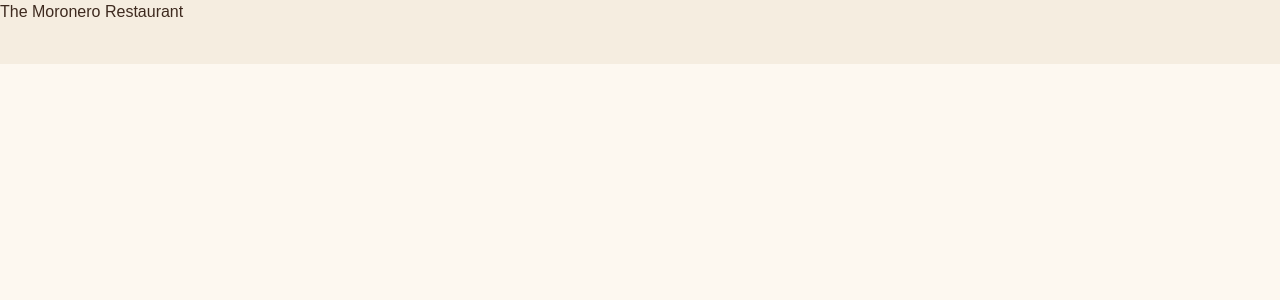
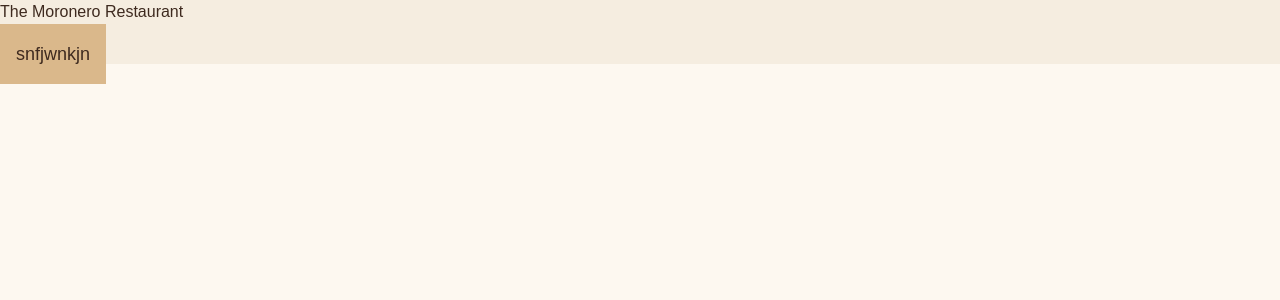
Before and after one commit to LauPR/The-Moronero-Restaurant, a Next.js app: page / in a window 1280 px wide. Shown: the top 300 px of the page. Built offline with nearby package versions, Linux system fonts and the light colour scheme.

Commit message:
Updated colors. Created Button component

```diff
--- a/src/app/globals.css
+++ b/src/app/globals.css
@@ -7,13 +7,14 @@
   --text-primary: #3E2A1F;
   --text-secondary: #7A5A4B;
 
-  --accent-main: #C88A5A;
-  --hover-main: #B06F42;
+  --accent: #C88A5A;
+  --hover-accent: #B06F42;
+
+  --wood: #DAB88B;
+  --hover-wood: #C4A071;
 
   --border: #E2D4C6;
   --shadow: rgba(62, 42, 31, 0.08);
-
-  --wood: #DAB88B;
 }
 
 @theme inline {
@@ -23,14 +24,14 @@
   --color-text-primary: var(--text-primary);
   --color-text-secondary: var(--text-secondary);
 
-  --color-accent-main: var(--accent-main);
-  --color-hover-main: var(--hover-main);
+  --color-accent: var(--accent);
+  --color-hover-accent: var(--hover-accent);
 
+  --color-wood: var(--wood);
+  --color-hover-wood:  var(--hover-wood);
 
   --color-border: var(--border);
   --color-shadow: var(--shadow);
-
-  --color-wood:var(--wood);
 
   --font-sans: var(--font-geist-sans);
   --font-mono: var(--font-geist-mono);
@@ -44,18 +45,19 @@
     --text-primary: #F5EDE2;
     --text-secondary: #CBB79B;
 
-    --accent-main: #C87E4A;
-    --hover-main: #DF9B6A;
+    --accent: #C87E4A;
+    --hover-accent: #DF9B6A;
+
+    --wood: #5E3F2B;
+    --hover-wood: #78563E;
 
     --border: #4E3B2C;
     --shadow: rgba(0, 0, 0, 0.5);
-
-    --wood: #5E3F2B;
   }
 }
 
 body {
-  background: var(--background);
-  color: var(--foreground);
+  background: var(--bg-primary);
+  color: var(--text-primary);
   font-family: Arial, Helvetica, sans-serif;
 }
--- a/src/components/layout/Header.tsx
+++ b/src/components/layout/Header.tsx
@@ -1,3 +1,4 @@
+import Button from "../ui/Button";
 
 export default function Header() {
     return (
@@ -9,6 +10,8 @@ export default function Header() {
 
             <h1>The Moronero Restaurant</h1>
 
+            <Button text="snfjwnkjn" variant={"secondary"}/>
+
         </header>
     )
 }
--- /dev/null
+++ b/src/components/ui/Button.tsx
@@ -0,0 +1,44 @@
+import { cn } from "@/lib/utils";
+
+type ButtonProps = {
+    text?: string;
+    icon?: React.ReactNode;
+    variant?: 'primary' | 'secondary';
+    size?: 'sm' | 'md' | 'lg';
+    classname?: React.ReactNode;
+    onClick?: () => void;
+}
+
+export default function Button(
+    { text, icon, variant = 'primary', size = 'md', classname, onClick }: ButtonProps
+) {
+
+    const variants = {
+        primary: "bg-accent hover:bg-hover-accent",
+        secondary: "bg-wood hover:bg-hover-wood"
+    }
+
+    const sizes = {
+        sm: "text-md",
+        md: "text-lg",
+        lg: "text-2xl"
+    }
+
+    return (
+        <div>
+            <button
+                className={cn(
+                    "cursor-pointer",
+                    "text-center",
+                    "p-4",
+                    classname,
+                    variants[variant],
+                    sizes[size]
+                )}
+                onClick={onClick}
+            >
+                {text}{icon}
+            </button>
+        </div>
+    )
+}
```
